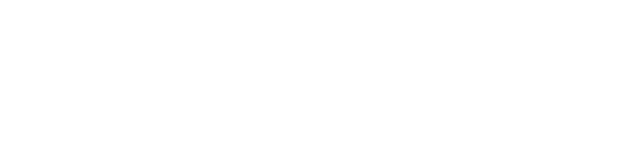
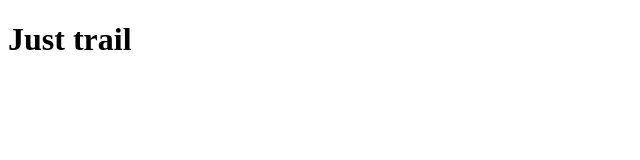
Before and after one commit to mehedihsiam/my-first-repo, a plain HTML site: page index.html in a window 1280 px wide. Shown: the whole page, without its empty margins (0-640 px from the left). Drawn offline with Linux system fonts and the light colour scheme.

Commit message:
added header

```diff
--- a/index.html
+++ b/index.html
@@ -7,6 +7,6 @@
     <title>Mehedi Hasan Siam</title>
 </head>
 <body>
-
+    <h1>Just trail</h1>
 </body>
 </html>
```
